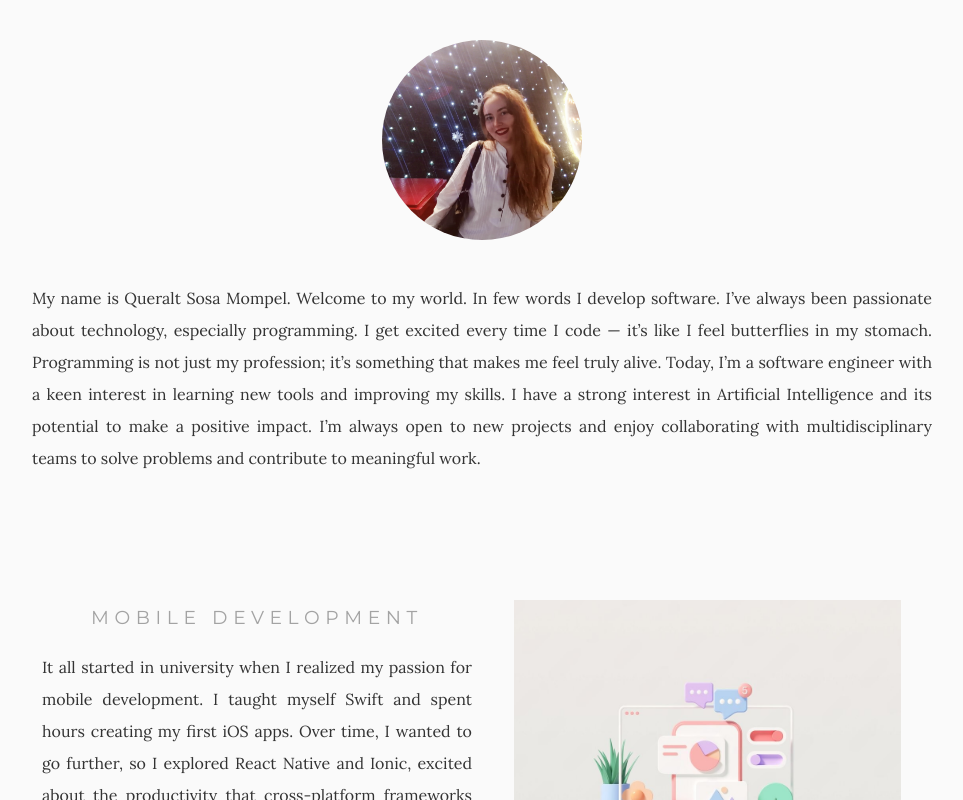
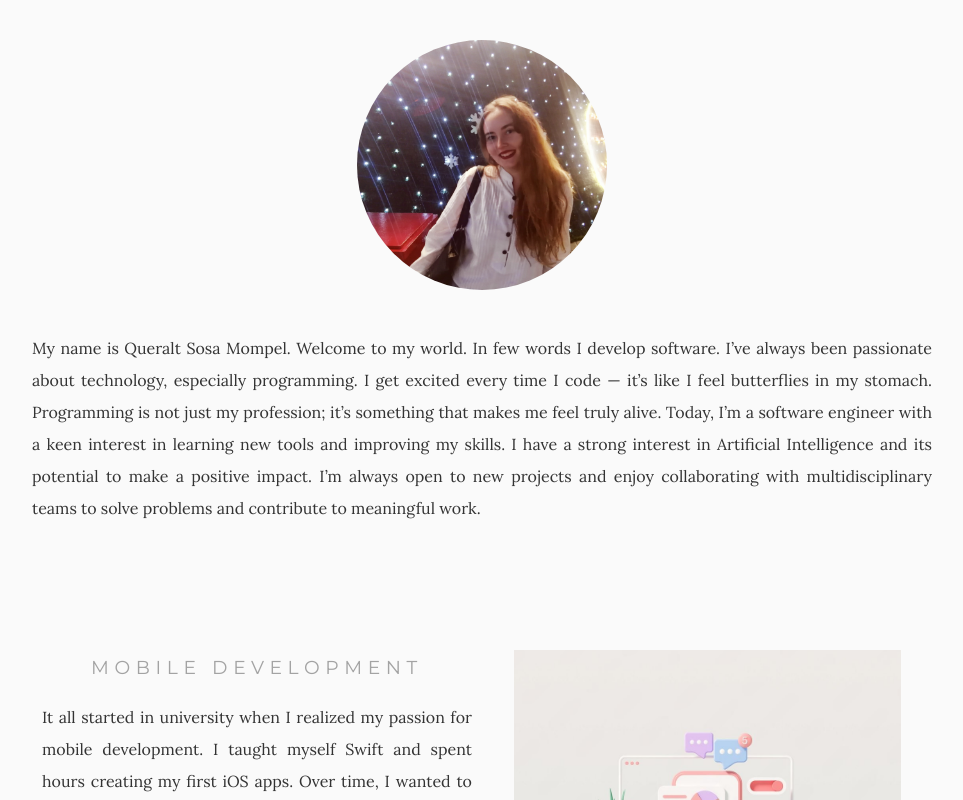
Before and after one commit to queraltsm/queraltsm.github.io, a React (Vite) app: page / in a window 1280 px wide. Shown: the top 800 px of the page, without its empty margins (158-1121 px from the left). Built offline with nearby package versions, Linux system fonts and the light colour scheme.

Commit message:
Refactor profile image size

```diff
--- a/src/App.css
+++ b/src/App.css
@@ -18,8 +18,8 @@ body {
 }
 
 .profile-pic {
-    width: 200px;
-    height: 200px;
+    width: 250px;
+    height: 250px;
     border-radius: 50%;
     object-fit: cover;
     margin: 20px 0;
```
